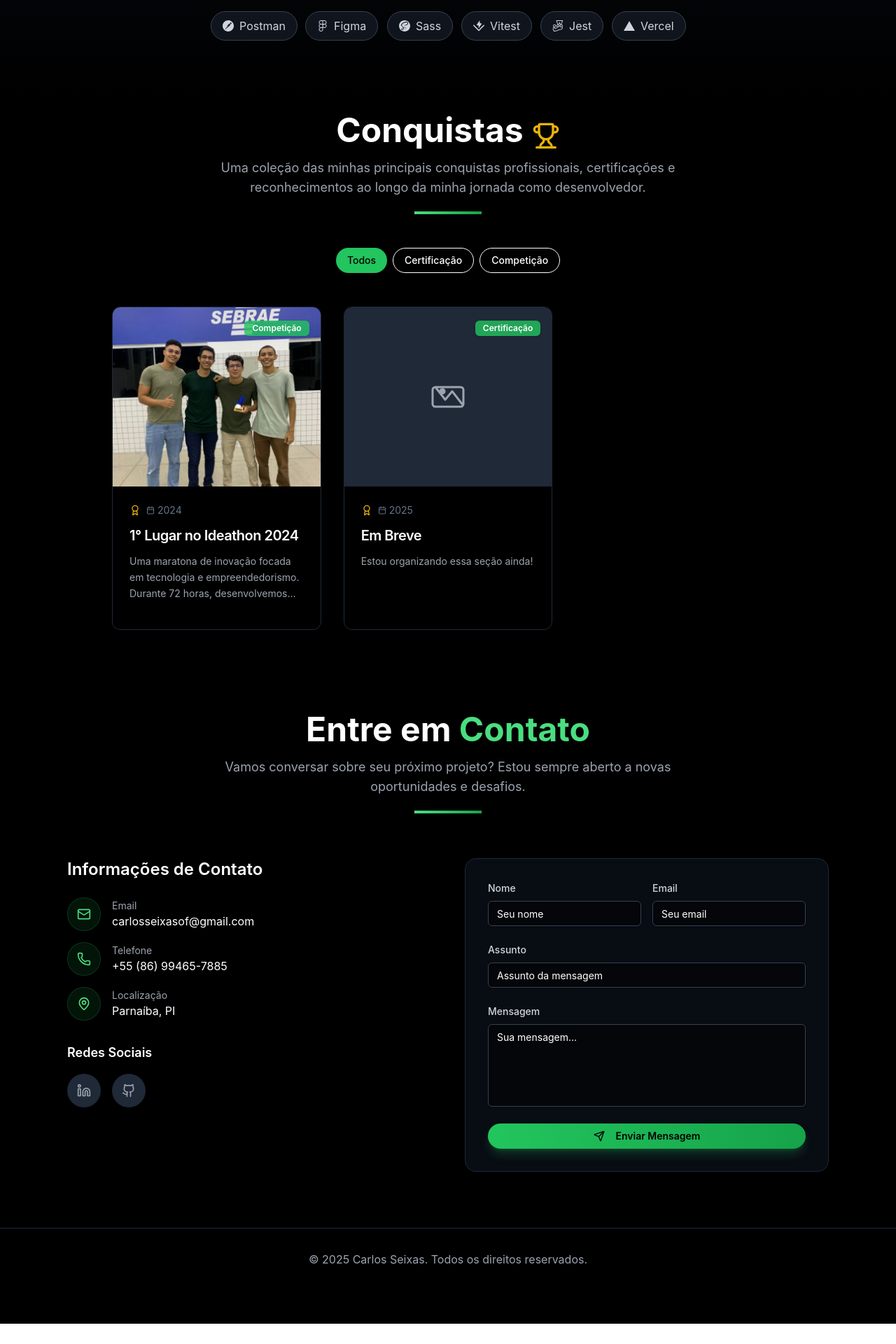
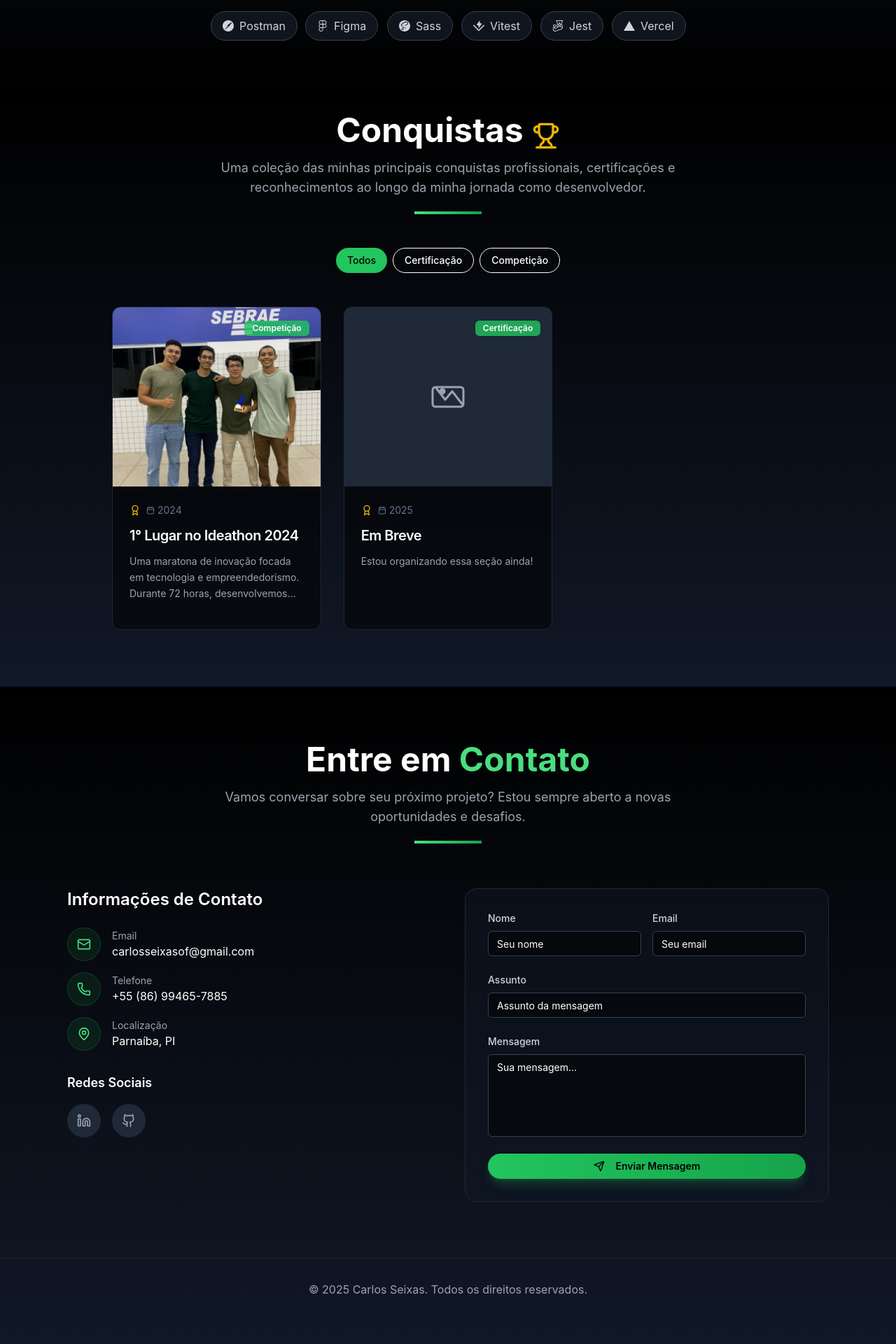
Before and after one commit to CarlosSeixas2/Portifolio, a React (Vite) app: page / in a window 1280 px wide. Shown: the part 5080-7000 px from the top of the page at 70% size. Before the commit the page ends 6971 px from the top, so only its background shows below. Built offline with nearby package versions, Linux system fonts and the light colour scheme.

Commit message:
fix: adicionando gradiente na seção conquistas e espacamento para a seção contato

```diff
--- a/src/components/organisms/achievements-section.tsx
+++ b/src/components/organisms/achievements-section.tsx
@@ -56,7 +56,10 @@ export default function AchievementsSection() {
         );
 
   return (
-    <section id="achievements" className="min-h-screen pt-6">
+    <section
+      id="achievements"
+      className="pb-20 pt-6 bg-gradient-to-b from-black to-gray-900"
+    >
       <div className="text-center mb-12">
         <AnimatedWrapper className={`transition-delay-[300ms]`}>
           <div className="flex items-center justify-center">
--- a/src/components/organisms/contact-section.tsx
+++ b/src/components/organisms/contact-section.tsx
@@ -64,7 +64,10 @@ const ContactSection = () => {
   };
 
   return (
-    <section id="contact" className="py-20 bg-black">
+    <section
+      id="contact"
+      className="py-20 bg-gradient-to-b from-black to-gray-900"
+    >
       <div className="max-w-6xl mx-auto px-4 sm:px-6 lg:px-8">
         <div className="text-center mb-16">
           <AnimatedWrapper className="transition-delay-700ms">
```
